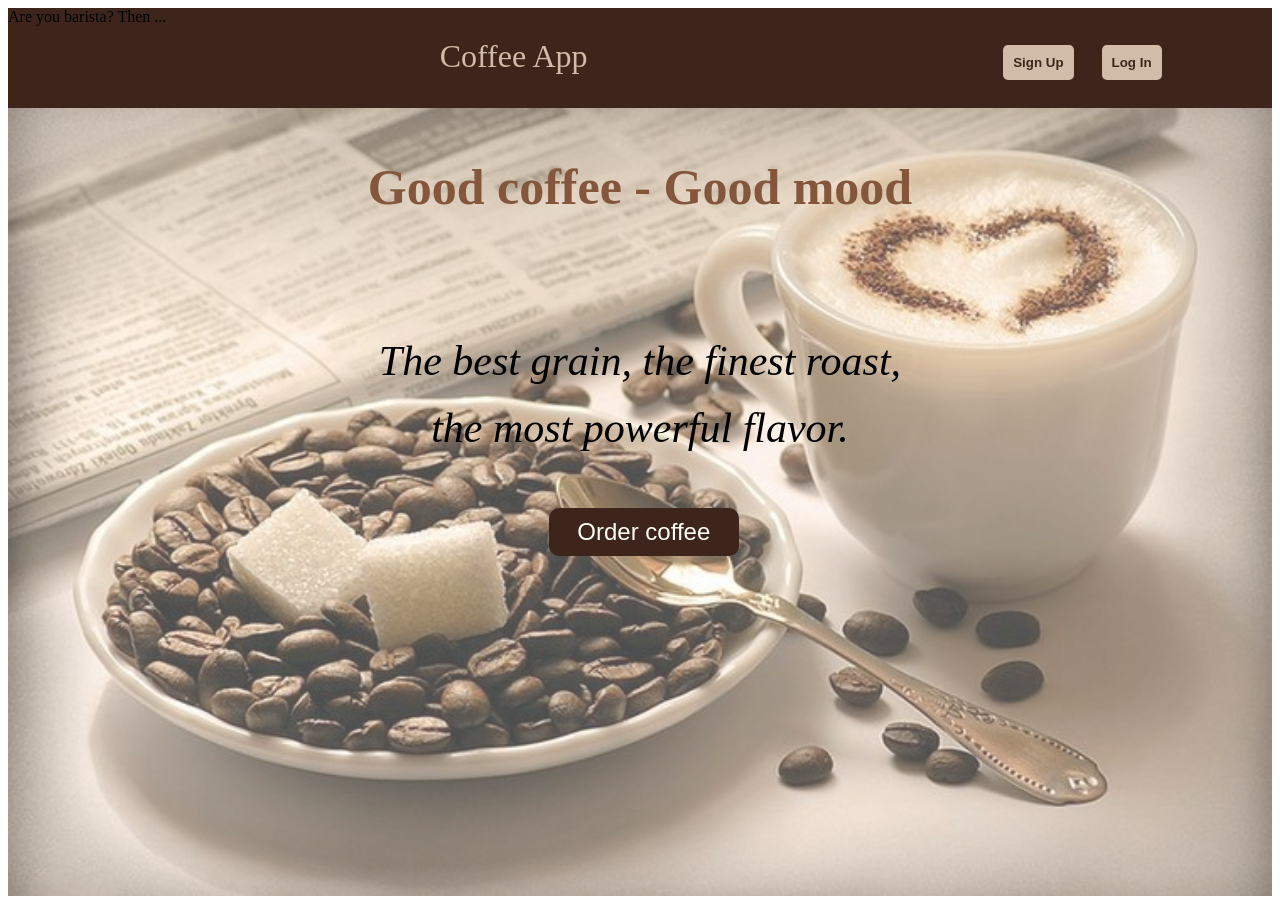
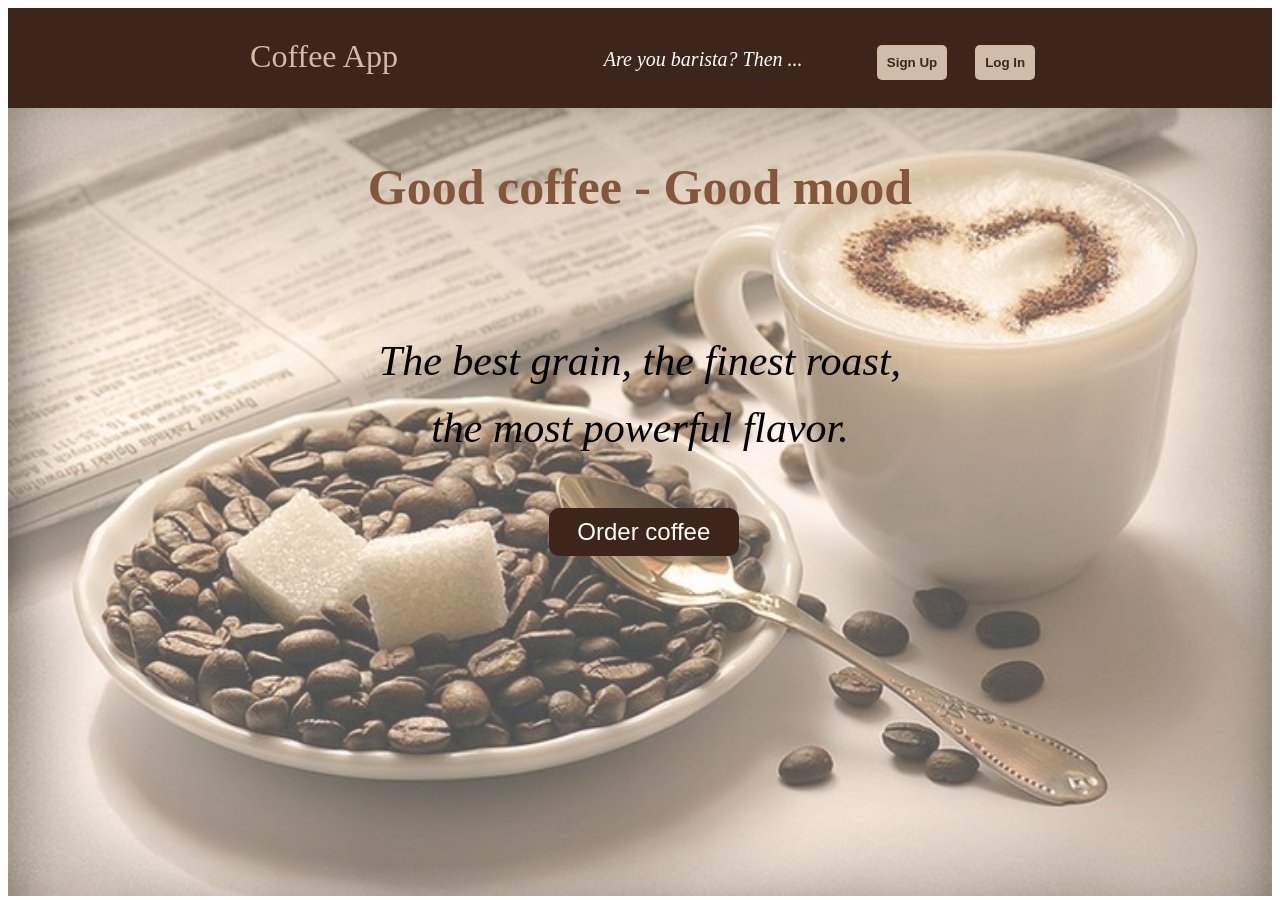
Before and after one commit to Valentina-2608/Coffee_app, a website: page index.html in a window 1280 px wide. Drawn offline with Linux system fonts and the light colour scheme.

Commit message:
Change styles for caption and blocks_button, add styles for block header_text

```diff
--- a/css/style.css
+++ b/css/style.css
@@ -17,22 +17,33 @@ header{
 }
 
 .caption{
-    width:30%;
+    width:20%;
     height:50px;
     position:absolute;
     top:30px;
-    left:25%;
+    left:15%;
     font-size:32px;
     color:#D0BCA8;
     text-align: center;
 }
 
+.header_text{
+    width:20%;
+    height:40px;
+    position:absolute;
+    top:40px;
+    left:45%;
+    font-size: 20px;
+    color:white;
+    text-align: center;
+    font-style: italic;
+}
 .block_buttons{
-    width:30%;
+    width:20%;
     height:50px;
     position:absolute;
     top:30px;
-    left:70%;
+    left:65%;
     font-size:32px;
     color:#D0BCA8;
     text-align: center;
```
